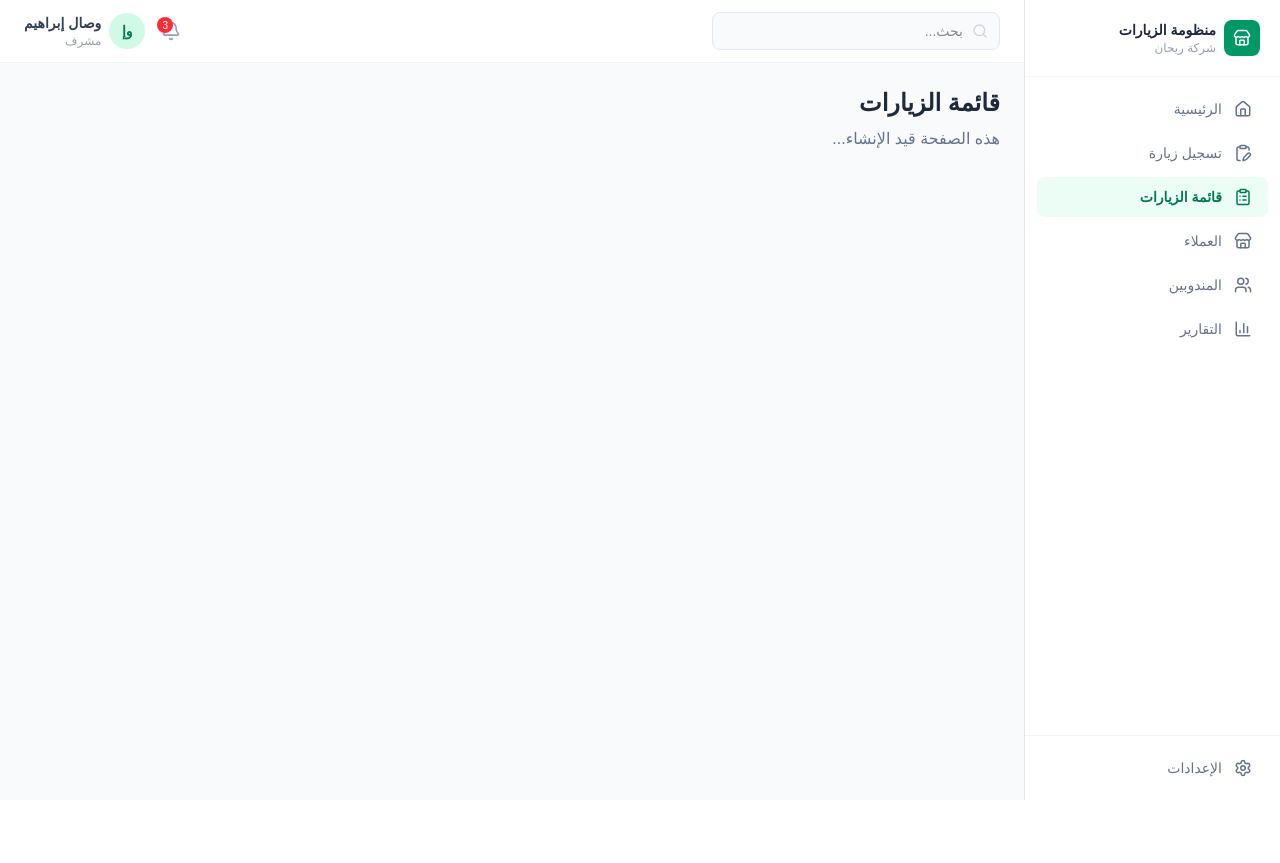
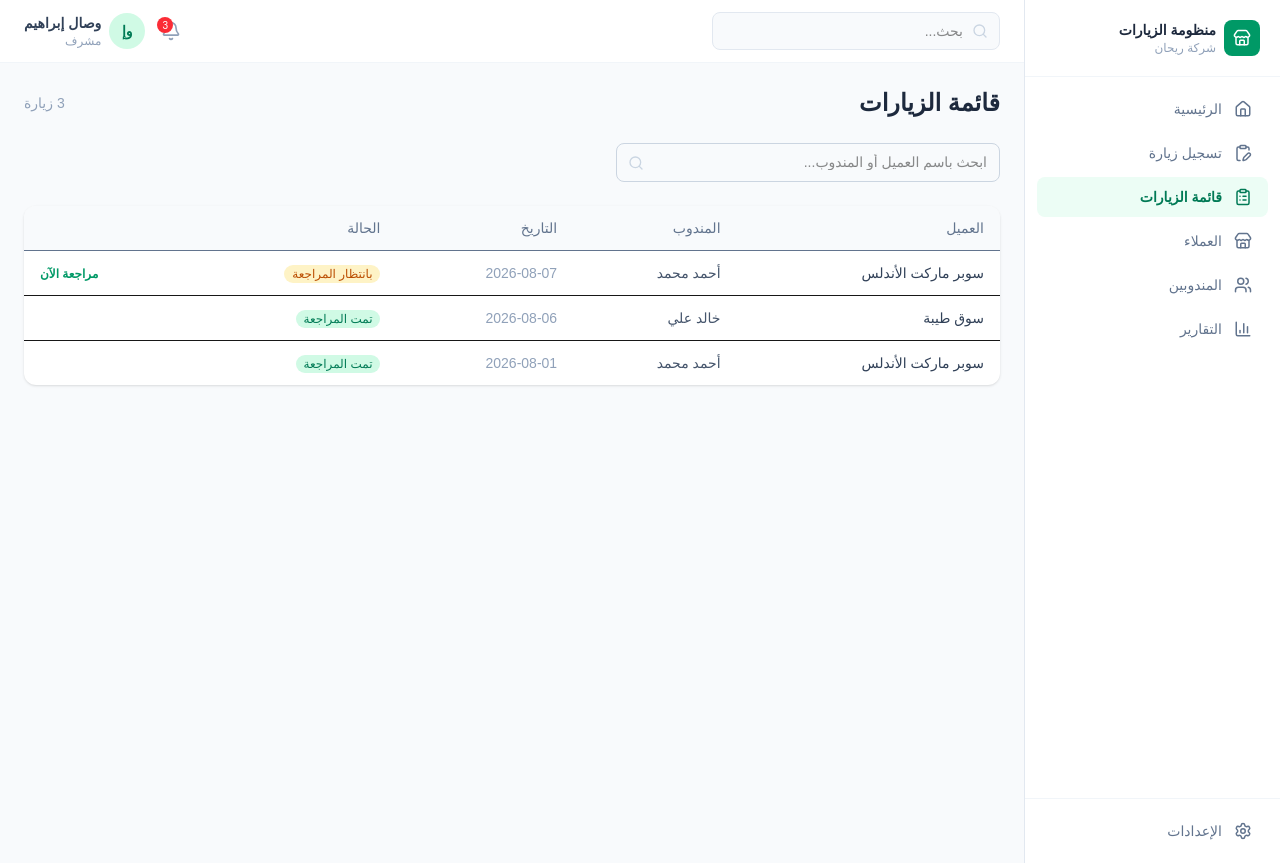
Before and after one commit to firasibrahim/rep-visit-tracker, a Next.js app: page /visits in a window 1280 px wide. Before the commit the page ends 800 px from the top, so only its background shows below. Built offline with nearby package versions, Linux system fonts and the light colour scheme.

Commit message:
Visitis Page wurde hinzugefügt

```diff
--- a/app/visits/page.tsx
+++ b/app/visits/page.tsx
@@ -1,8 +1,149 @@
+"use client";
+
+import { useState, useMemo } from "react";
+import Link from "next/link";
+import { Search, ChevronRight, ChevronLeft } from "lucide-react";
+import { mockVisits } from "@/lib/mockData";
+
+const statusLabels: Record<string, string> = {
+  pending_review: "بانتظار المراجعة",
+  reviewed: "تمت المراجعة",
+};
+
+const statusColors: Record<string, string> = {
+  pending_review: "bg-amber-100 text-amber-700",
+  reviewed: "bg-emerald-100 text-emerald-700",
+};
+
+const PAGE_SIZE = 10;
+
 export default function VisitsPage() {
+  const [searchTerm, setSearchTerm] = useState("");
+  const [currentPage, setCurrentPage] = useState(1);
+
+  const filtered = useMemo(() => {
+    return mockVisits.filter(
+      (v) =>
+        v.clientName.includes(searchTerm) || v.repName.includes(searchTerm),
+    );
+  }, [searchTerm]);
+
+  const totalPages = Math.ceil(filtered.length / PAGE_SIZE);
+  const paginated = filtered.slice(
+    (currentPage - 1) * PAGE_SIZE,
+    currentPage * PAGE_SIZE,
+  );
+
+  const handleSearch = (value: string) => {
+    setSearchTerm(value);
+    setCurrentPage(1);
+  };
+
   return (
-    <div className="p-6" dir="rtl">
-      <h1 className="text-2xl font-bold text-slate-800">قائمة الزيارات</h1>
-      <p className="text-slate-500 mt-2">هذه الصفحة قيد الإنشاء...</p>
+    <div className="min-h-screen bg-slate-50 p-6" dir="rtl">
+      <div className="max-w-5xl mx-auto space-y-6">
+        <div className="flex items-center justify-between">
+          <h1 className="text-2xl font-bold text-slate-800">قائمة الزيارات</h1>
+          <span className="text-sm text-slate-400">
+            {filtered.length} زيارة
+          </span>
+        </div>
+
+        <div className="relative max-w-sm">
+          <Search
+            size={16}
+            className="absolute left-3 top-1/2 -translate-y-1/2 text-slate-300"
+          />
+          <input
+            type="text"
+            value={searchTerm}
+            onChange={(e) => handleSearch(e.target.value)}
+            placeholder="ابحث باسم العميل أو المندوب..."
+            className="input pl-9"
+          />
+        </div>
+
+        <div className="bg-white rounded-xl shadow-sm overflow-hidden">
+          <table className="w-full text-sm text-right">
+            <thead>
+              <tr className="border-b bg-slate-50 text-slate-500">
+                <th className="py-3 px-4 font-medium">العميل</th>
+                <th className="py-3 px-4 font-medium">المندوب</th>
+                <th className="py-3 px-4 font-medium">التاريخ</th>
+                <th className="py-3 px-4 font-medium">الحالة</th>
+                <th className="py-3 px-4 font-medium"></th>
+              </tr>
+            </thead>
+            <tbody>
+              {paginated.map((visit) => (
+                <tr
+                  key={visit.id}
+                  className="border-b last:border-0 hover:bg-slate-50"
+                >
+                  <td className="py-3 px-4 font-medium text-slate-700">
+                    {visit.clientName}
+                  </td>
+                  <td className="py-3 px-4 text-slate-600">{visit.repName}</td>
+                  <td className="py-3 px-4 text-slate-400">
+                    {visit.visitDate}
+                  </td>
+                  <td className="py-3 px-4">
+                    <span
+                      className={`text-xs px-2 py-0.5 rounded-full ${statusColors[visit.status]}`}
+                    >
+                      {statusLabels[visit.status]}
+                    </span>
+                  </td>
+                  <td className="py-3 px-4 text-left">
+                    {visit.status === "pending_review" && (
+                      <Link
+                        href={`/visits/review/${visit.id}`}
+                        className="text-emerald-600 hover:underline text-xs font-bold"
+                      >
+                        مراجعة الآن
+                      </Link>
+                    )}
+                  </td>
+                </tr>
+              ))}
+
+              {paginated.length === 0 && (
+                <tr>
+                  <td colSpan={5} className="text-center py-12 text-slate-400">
+                    لا توجد زيارات مطابقة للبحث
+                  </td>
+                </tr>
+              )}
+            </tbody>
+          </table>
+
+          {totalPages > 1 && (
+            <div className="flex items-center justify-between px-4 py-3 border-t bg-slate-50">
+              <span className="text-xs text-slate-400">
+                صفحة {currentPage} من {totalPages}
+              </span>
+              <div className="flex gap-2">
+                <button
+                  onClick={() => setCurrentPage((p) => Math.max(1, p - 1))}
+                  disabled={currentPage === 1}
+                  className="p-1.5 rounded-lg border border-slate-200 disabled:opacity-30 hover:bg-white"
+                >
+                  <ChevronRight size={16} />
+                </button>
+                <button
+                  onClick={() =>
+                    setCurrentPage((p) => Math.min(totalPages, p + 1))
+                  }
+                  disabled={currentPage === totalPages}
+                  className="p-1.5 rounded-lg border border-slate-200 disabled:opacity-30 hover:bg-white"
+                >
+                  <ChevronLeft size={16} />
+                </button>
+              </div>
+            </div>
+          )}
+        </div>
+      </div>
     </div>
   );
 }
--- a/lib/mockData.ts
+++ b/lib/mockData.ts
@@ -69,3 +69,27 @@ export const mockPendingVisit = {
   ],
   status: "pending_review",
 };
+
+export const mockVisits = [
+  {
+    id: 1,
+    clientName: "سوبر ماركت الأندلس",
+    repName: "أحمد محمد",
+    visitDate: "2026-08-07",
+    status: "pending_review" as const,
+  },
+  {
+    id: 2,
+    clientName: "سوق طيبة",
+    repName: "خالد علي",
+    visitDate: "2026-08-06",
+    status: "reviewed" as const,
+  },
+  {
+    id: 3,
+    clientName: "سوبر ماركت الأندلس",
+    repName: "أحمد محمد",
+    visitDate: "2026-08-01",
+    status: "reviewed" as const,
+  },
+];
```
